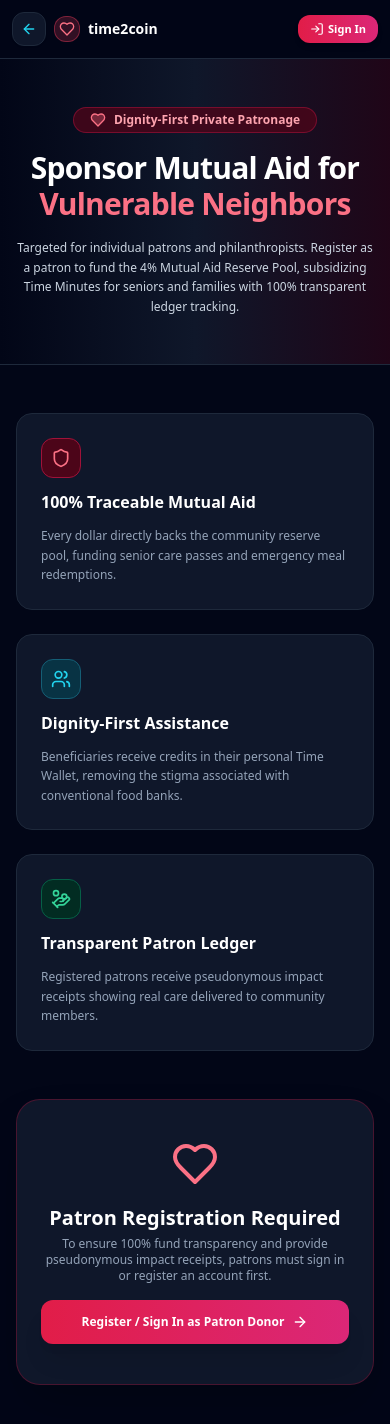
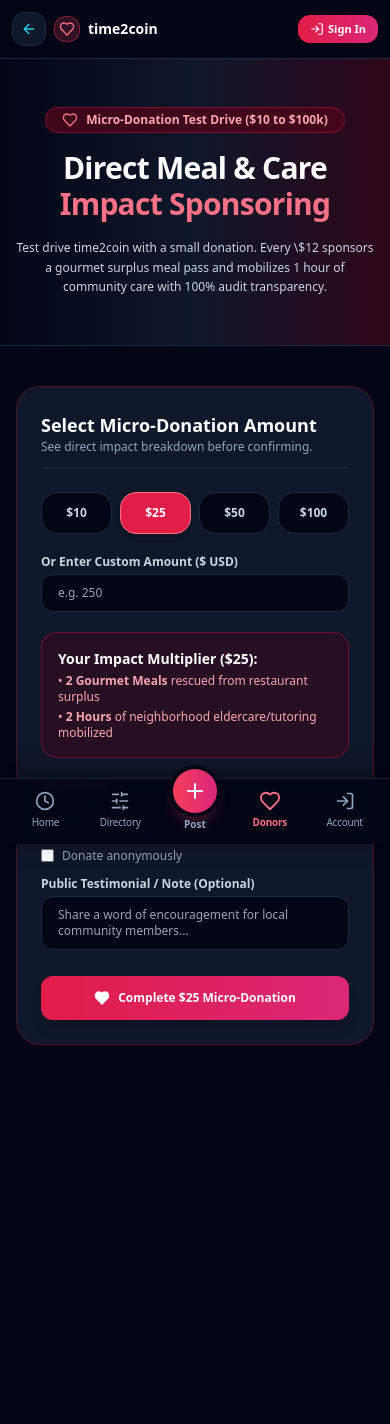
Before and after one commit to time2coin/time2coin, a Next.js app: page /donors in a window 390 px wide. Shown: the top 1424 px of the page. After the commit the page ends 1181 px from the top, so only its background shows below. Built offline with nearby package versions, Linux system fonts and the light colour scheme.

Commit message:
Refactor PrivateDonorsPage to PrivateDonorsPortalPage

```diff
--- a/app/donors/page.tsx
+++ b/app/donors/page.tsx
@@ -2,14 +2,20 @@
 
 import React, { useState, useEffect } from 'react';
 import {
-  Heart, ShieldCheck, CheckCircle2, ArrowRight, Sparkles,
-  Users, HandCoins, Shield, LogIn, DollarSign, ArrowLeft, LogOut
+  Heart, ArrowLeft, LogIn, LogOut, ArrowRight, ShieldCheck,
+  CheckCircle2, Sparkles, DollarSign, Users, Award, MessageSquare,
+  Quote, Clock, SlidersHorizontal, Plus
 } from 'lucide-react';
 
-export default function PrivateDonorsPage() {
+export default function PrivateDonorsPortalPage() {
   const [currentUser, setCurrentUser] = useState<any>(null);
-  const [amount, setAmount] = useState('100');
-  const [donated, setDonated] = useState(false);
+  const [selectedAmount, setSelectedAmount] = useState<number>(25);
+  const [customAmount, setCustomAmount] = useState('');
+  const [donorName, setDonorName] = useState('');
+  const [donorEmail, setDonorEmail] = useState('');
+  const [testimonial, setTestimonial] = useState('');
+  const [isAnonymous, setIsAnonymous] = useState(false);
+  const [donationSuccess, setDonationSuccess] = useState(false);
 
   useEffect(() => {
     const saved = localStorage.getItem('time2coin_user');
@@ -25,26 +31,27 @@ export default function PrivateDonorsPage() {
     setCurrentUser(null);
   };
 
-  const handleDonate = (e: React.FormEvent) => {
+  const handleDonationSubmit = (e: React.FormEvent) => {
     e.preventDefault();
-    if (!currentUser) {
-      window.location.href = '/auth';
-      return;
-    }
-    setDonated(true);
+    setDonationSuccess(true);
+    setTimeout(() => {
+      setDonationSuccess(false);
+      setCustomAmount('');
+      setTestimonial('');
+    }, 3000);
   };
 
+  const activeAmount = customAmount ? Number(customAmount) : selectedAmount;
+
   return (
-    <div className="min-h-screen bg-slate-950 text-slate-100 font-sans pb-16">
-      {/* HEADER WITH SLEEK RESPONSIVE BACK BUTTON */}
+    <div className="min-h-screen bg-slate-950 text-slate-100 font-sans pb-24 lg:pb-12">
+      {/* HEADER */}
       <header className="border-b border-slate-800 bg-slate-950/90 backdrop-blur sticky top-0 z-40 px-3 sm:px-4 py-3">
         <div className="max-w-7xl mx-auto flex items-center justify-between gap-2">
           <div className="flex items-center gap-2 sm:gap-3 min-w-0">
-            {/* SLEEK RESPONSIVE BACK BUTTON */}
             <a
               href="/"
               className="p-2 sm:px-3 sm:py-1.5 bg-slate-900 border border-slate-800 hover:border-slate-700 text-slate-300 hover:text-white rounded-xl text-xs font-bold transition flex items-center gap-1.5 shrink-0 shadow-sm"
-              title="Back to Home"
             >
               <ArrowLeft className="w-4 h-4 text-cyan-400" />
               <span className="hidden sm:inline">Back to Home</span>
@@ -60,145 +67,181 @@ export default function PrivateDonorsPage() {
 
           {currentUser ? (
             <div className="flex items-center gap-2 bg-slate-900 border border-slate-800 px-2.5 py-1 rounded-xl shrink-0">
-              <span className="text-[10px] sm:text-xs font-bold text-rose-300 truncate max-w-[100px] sm:max-w-none">{currentUser.name}</span>
+              <span className="text-[10px] sm:text-xs font-bold text-rose-300 truncate">{currentUser.name}</span>
               <button onClick={handleLogout} title="Sign Out" className="p-1 text-slate-400 hover:text-rose-400">
                 <LogOut className="w-3.5 h-3.5" />
               </button>
             </div>
           ) : (
             <a href="/auth" className="px-3 sm:px-4 py-1.5 bg-gradient-to-r from-rose-600 to-pink-600 hover:from-rose-500 text-white rounded-xl text-[11px] sm:text-xs font-bold transition flex items-center gap-1 shrink-0 shadow-md">
-              <LogIn className="w-3.5 h-3.5" /> <span className="hidden sm:inline">Register / </span>Sign In
+              <LogIn className="w-3.5 h-3.5" /> <span className="hidden sm:inline">Donor </span>Sign In
             </a>
           )}
         </div>
       </header>
 
-      {/* HERO SECTION */}
-      <section className="bg-gradient-to-r from-slate-950 via-slate-900 to-rose-950/40 border-b border-slate-800 py-12 px-4">
+      {/* HERO BANNER */}
+      <section className="bg-gradient-to-r from-slate-950 via-slate-900 to-rose-950/60 border-b border-slate-800 py-12 px-4">
         <div className="max-w-4xl mx-auto text-center space-y-4">
           <div className="inline-flex items-center gap-2 bg-rose-950/80 border border-rose-800/60 px-4 py-1 rounded-full text-xs font-bold text-rose-300">
-            <Heart className="w-4 h-4 text-rose-400 fill-rose-400/30" /> Dignity-First Private Patronage
+            <Heart className="w-4 h-4 text-rose-400" /> Micro-Donation Test Drive ($10 to $100k)
           </div>
           <h1 className="text-3xl sm:text-5xl font-black text-white tracking-tight">
-            Sponsor Mutual Aid for <span className="text-rose-400">Vulnerable Neighbors</span>
+            Direct Meal & Care <span className="text-rose-400">Impact Sponsoring</span>
           </h1>
           <p className="text-xs sm:text-base text-slate-300 leading-relaxed max-w-2xl mx-auto">
-            Targeted for individual patrons and philanthropists. Register as a patron to fund the 4% Mutual Aid Reserve Pool, subsidizing Time Minutes for seniors and families with 100% transparent ledger tracking.
+            Test drive time2coin with a small donation. Every \$12 sponsors a gourmet surplus meal pass and mobilizes 1 hour of community care with 100% audit transparency.
           </p>
         </div>
       </section>
 
-      {/* VALUE PROPOSITIONS */}
-      <div className="max-w-6xl mx-auto px-4 py-12 space-y-12">
-        <div className="grid grid-cols-1 md:grid-cols-3 gap-6">
-          <div className="bg-slate-900 border border-slate-800 rounded-2xl p-6 space-y-3">
-            <div className="w-10 h-10 rounded-xl bg-rose-950 border border-rose-800 flex items-center justify-center text-rose-400 font-bold">
-              <Shield className="w-5 h-5" />
-            </div>
-            <h3 className="font-bold text-white text-base">100% Traceable Mutual Aid</h3>
-            <p className="text-xs text-slate-400 leading-relaxed">
-              Every dollar directly backs the community reserve pool, funding senior care passes and emergency meal redemptions.
-            </p>
+      {/* MAIN CONTENT */}
+      <div className="max-w-6xl mx-auto px-4 py-10 space-y-10">
+        <div className="bg-slate-900 border border-rose-800/40 rounded-3xl p-6 sm:p-8 max-w-2xl mx-auto space-y-6 shadow-2xl">
+          <div className="border-b border-slate-800 pb-3">
+            <h2 className="text-lg font-bold text-white">Select Micro-Donation Amount</h2>
+            <p className="text-xs text-slate-400">See direct impact breakdown before confirming.</p>
           </div>
 
-          <div className="bg-slate-900 border border-slate-800 rounded-2xl p-6 space-y-3">
-            <div className="w-10 h-10 rounded-xl bg-cyan-950 border border-cyan-800 flex items-center justify-center text-cyan-400 font-bold">
-              <Users className="w-5 h-5" />
+          {donationSuccess && (
+            <div className="p-4 bg-emerald-950/80 border border-emerald-800 text-emerald-200 rounded-2xl text-xs flex items-center gap-2">
+              <CheckCircle2 className="w-5 h-5 text-emerald-400 shrink-0" />
+              <span>Thank you for your donation! Your impact pass has been deployed to local community members.</span>
             </div>
-            <h3 className="font-bold text-white text-base">Dignity-First Assistance</h3>
-            <p className="text-xs text-slate-400 leading-relaxed">
-              Beneficiaries receive credits in their personal Time Wallet, removing the stigma associated with conventional food banks.
-            </p>
-          </div>
+          )}
 
-          <div className="bg-slate-900 border border-slate-800 rounded-2xl p-6 space-y-3">
-            <div className="w-10 h-10 rounded-xl bg-emerald-950 border border-emerald-800 flex items-center justify-center text-emerald-400 font-bold">
-              <HandCoins className="w-5 h-5" />
-            </div>
-            <h3 className="font-bold text-white text-base">Transparent Patron Ledger</h3>
-            <p className="text-xs text-slate-400 leading-relaxed">
-              Registered patrons receive pseudonymous impact receipts showing real care delivered to community members.
-            </p>
-          </div>
-        </div>
-
-        {/* CONDITIONALLY RENDERED DONATION FORM VS REGISTRATION GATE */}
-        <div className="bg-slate-900 border border-rose-800/40 rounded-3xl p-6 sm:p-8 max-w-xl mx-auto shadow-2xl space-y-6">
-          {currentUser ? (
-            /* LOGGED-IN PATRON DASHBOARD */
-            <div className="space-y-4">
-              <h2 className="text-lg font-bold text-white flex items-center gap-2 border-b border-slate-800 pb-3">
-                <Heart className="w-5 h-5 text-rose-400 fill-rose-400/20" /> Sponsor Mutual Aid Reserve Pool
-              </h2>
-
-              {donated ? (
-                <div className="p-6 bg-rose-950/60 border border-rose-800 text-rose-200 rounded-2xl text-center space-y-3">
-                  <CheckCircle2 className="w-10 h-10 text-rose-400 mx-auto" />
-                  <h3 className="font-bold text-base text-white">Thank You, {currentUser.name}!</h3>
-                  <p className="text-xs text-slate-300">
-                    Your contribution of <strong>\${amount}</strong> has been credited to the Mutual Aid Pool, unlocking <strong>{Number(amount) * 60} Time Minutes</strong> of community care and food rescue.
-                  </p>
-                </div>
-              ) : (
-                <form onSubmit={handleDonate} className="space-y-4">
-                  <div>
-                    <label className="block text-xs font-semibold text-slate-300 mb-1">Select Patron Contribution (\$ USD)</label>
-                    <div className="grid grid-cols-4 gap-2 mb-2">
-                      {['25', '50', '100', '500'].map((val) => (
+          <form onSubmit={handleDonationSubmit} className="space-y-5">
+            <div className="grid grid-cols-4 gap-2">
+              {[10, 25, 50, 100].map((amt) => (
                 <button
-                          key={val}
+                  key={amt}
                   type="button"
-                          onClick={() => setAmount(val)}
-                          className={`py-2 rounded-xl text-xs font-bold border transition ${
-                            amount === val
-                              ? 'bg-rose-600 text-white border-rose-500'
-                              : 'bg-slate-950 text-slate-400 border-slate-800 hover:text-white'
+                  onClick={() => {
+                    setSelectedAmount(amt);
+                    setCustomAmount('');
+                  }}
+                  className={`py-3 rounded-2xl text-xs font-bold transition border ${
+                    selectedAmount === amt && !customAmount
+                      ? 'bg-rose-600 text-white border-rose-400 shadow-md'
+                      : 'bg-slate-950 text-slate-300 border-slate-800 hover:border-slate-700'
                   }`}
                 >
-                          \${val}
+                  ${amt}
                 </button>
               ))}
             </div>
+
+            <div>
+              <label className="block text-xs font-semibold text-slate-300 mb-1">Or Enter Custom Amount ($ USD)</label>
               <input
                 type="number"
-                      required
-                      value={amount}
-                      onChange={(e) => setAmount(e.target.value)}
-                      placeholder="100"
+                value={customAmount}
+                onChange={(e) => setCustomAmount(e.target.value)}
+                placeholder="e.g. 250"
                 className="w-full bg-slate-950 border border-slate-800 rounded-xl px-4 py-2.5 text-xs text-white focus:outline-none focus:border-rose-500"
               />
             </div>
 
+            <div className="p-4 bg-rose-950/40 border border-rose-800/60 rounded-2xl text-xs text-rose-300 space-y-1">
+              <div className="font-bold text-sm text-white">Your Impact Multiplier (${activeAmount}):</div>
+              <div>• <strong>{Math.floor(activeAmount / 12)} Gourmet Meals</strong> rescued from restaurant surplus</div>
+              <div>• <strong>{Math.floor(activeAmount / 12)} Hours</strong> of neighborhood eldercare/tutoring mobilized</div>
+            </div>
+
+            <div className="space-y-3">
+              <div>
+                <label className="block text-xs font-semibold text-slate-300 mb-1">Your Name</label>
+                <input
+                  type="text"
+                  required={!isAnonymous}
+                  disabled={isAnonymous}
+                  value={donorName}
+                  onChange={(e) => setDonorName(e.target.value)}
+                  placeholder="e.g. Marcus Tan"
+                  className="w-full bg-slate-950 border border-slate-800 rounded-xl px-4 py-2.5 text-xs text-white focus:outline-none focus:border-rose-500 disabled:opacity-50"
+                />
+              </div>
+
+              <div className="flex items-center gap-2">
+                <input
+                  type="checkbox"
+                  id="anon"
+                  checked={isAnonymous}
+                  onChange={(e) => setIsAnonymous(e.target.checked)}
+                  className="rounded bg-slate-950 border-slate-800 text-rose-600 focus:ring-rose-500"
+                />
+                <label htmlFor="anon" className="text-xs text-slate-400">Donate anonymously</label>
+              </div>
+
+              <div>
+                <label className="block text-xs font-semibold text-slate-300 mb-1">Public Testimonial / Note (Optional)</label>
+                <textarea
+                  rows={2}
+                  value={testimonial}
+                  onChange={(e) => setTestimonial(e.target.value)}
+                  placeholder="Share a word of encouragement for local community members..."
+                  className="w-full bg-slate-950 border border-slate-800 rounded-xl px-4 py-2.5 text-xs text-white focus:outline-none focus:border-rose-500 resize-none"
+                />
+              </div>
+            </div>
+
             <button
               type="submit"
-                    className="w-full py-3 bg-gradient-to-r from-rose-600 to-pink-600 hover:from-rose-500 text-white font-bold text-xs sm:text-sm rounded-xl transition shadow-lg flex items-center justify-center gap-2"
+              className="w-full py-3.5 bg-gradient-to-r from-rose-600 to-pink-600 hover:from-rose-500 text-white font-bold text-xs sm:text-sm rounded-xl transition shadow-lg flex items-center justify-center gap-2"
             >
-                    Sponsor Mutual Aid Pool <Heart className="w-4 h-4 fill-white" />
+              <Heart className="w-4 h-4 fill-white" /> Complete ${activeAmount} Micro-Donation
             </button>
           </form>
-              )}
         </div>
-          ) : (
-            /* LOGGED-OUT PROMPT FOR REGISTRATION */
-            <div className="text-center space-y-4 py-4">
-              <Heart className="w-12 h-12 text-rose-400 mx-auto" />
-              <div className="space-y-1">
-                <h2 className="text-xl font-bold text-white">Patron Registration Required</h2>
-                <p className="text-xs text-slate-400 max-w-sm mx-auto">
-                  To ensure 100% fund transparency and provide pseudonymous impact receipts, patrons must sign in or register an account first.
-                </p>
       </div>
+
+      {/* MOBILE BOTTOM NAVIGATION BAR */}
+      <nav className="lg:hidden fixed bottom-0 left-0 right-0 z-50 bg-slate-950/95 backdrop-blur border-t border-slate-800/80 shadow-[0_-4px_20px_rgba(0,0,0,0.5)]">
+        <div className="flex items-stretch justify-around px-2 pt-1.5 pb-2">
+          <a
+            href="/"
+            className="flex flex-col items-center justify-center gap-1 py-1 px-2 rounded-xl text-slate-400 hover:text-slate-200 transition-all flex-1"
+          >
+            <Clock className="w-5 h-5" />
+            <span className="text-[10px] tracking-tight">Home</span>
+          </a>
+
+          <a
+            href="/#directory"
+            className="flex flex-col items-center justify-center gap-1 py-1 px-2 rounded-xl text-slate-400 hover:text-slate-200 transition-all flex-1"
+          >
+            <SlidersHorizontal className="w-5 h-5" />
+            <span className="text-[10px] tracking-tight">Directory</span>
+          </a>
+
+          <a
+            href="/#directory"
+            className="flex flex-col items-center justify-center gap-0.5 py-1 px-2 rounded-xl transition-all flex-1"
+            title="Post Offer"
+          >
+            <div className="w-11 h-11 rounded-full bg-gradient-to-r from-rose-500 to-pink-600 flex items-center justify-center -mt-5 shadow-lg shadow-rose-500/40 ring-4 ring-slate-950">
+              <Plus className="w-6 h-6 text-white" />
+            </div>
+            <span className="text-[10px] font-bold text-slate-400 mt-0.5">Post</span>
+          </a>
+
+          <a
+            href="/donors"
+            className="flex flex-col items-center justify-center gap-1 py-1 px-2 rounded-xl text-rose-400 font-bold transition-all flex-1"
+          >
+            <Heart className="w-5 h-5 scale-110 text-rose-400" />
+            <span className="text-[10px] tracking-tight">Donors</span>
+          </a>
 
           <a
             href="/auth"
-                className="inline-flex items-center justify-center gap-2 w-full py-3.5 bg-gradient-to-r from-rose-600 to-pink-600 hover:from-rose-500 text-white font-bold text-xs sm:text-sm rounded-xl transition shadow-xl"
+            className="flex flex-col items-center justify-center gap-1 py-1 px-2 rounded-xl text-slate-400 hover:text-cyan-400 transition-all flex-1"
           >
-                Register / Sign In as Patron Donor <ArrowRight className="w-4 h-4" />
+            <LogIn className="w-5 h-5" />
+            <span className="text-[10px] tracking-tight">Account</span>
           </a>
         </div>
-          )}
-        </div>
-      </div>
+      </nav>
     </div>
   );
 }
```
Lines whose indentation alone changed are shown as unchanged.
